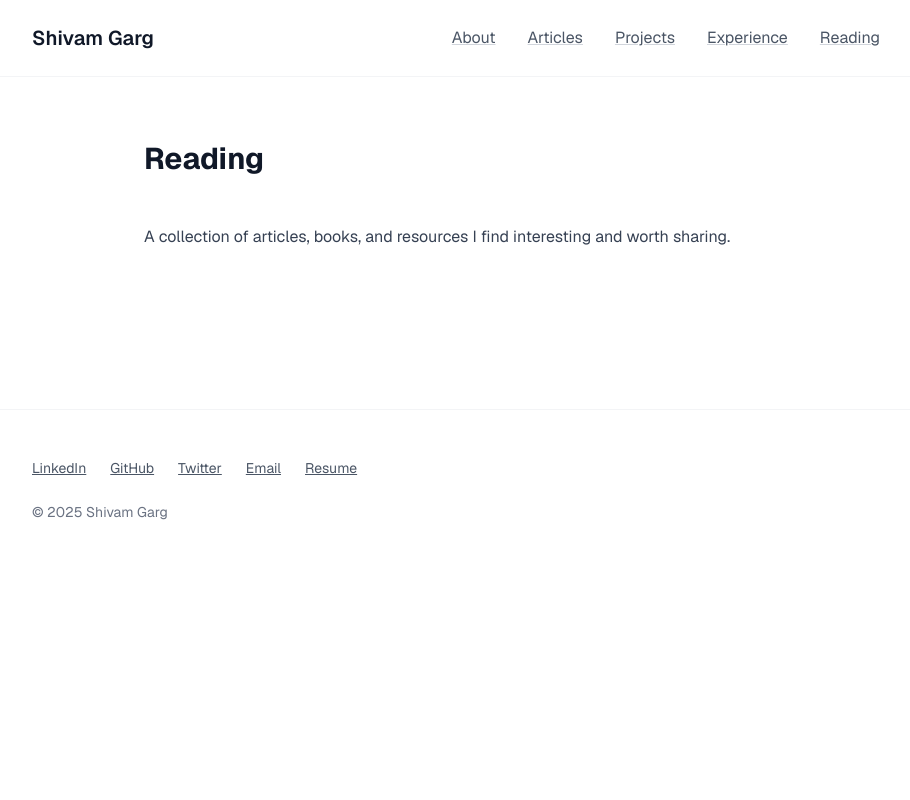
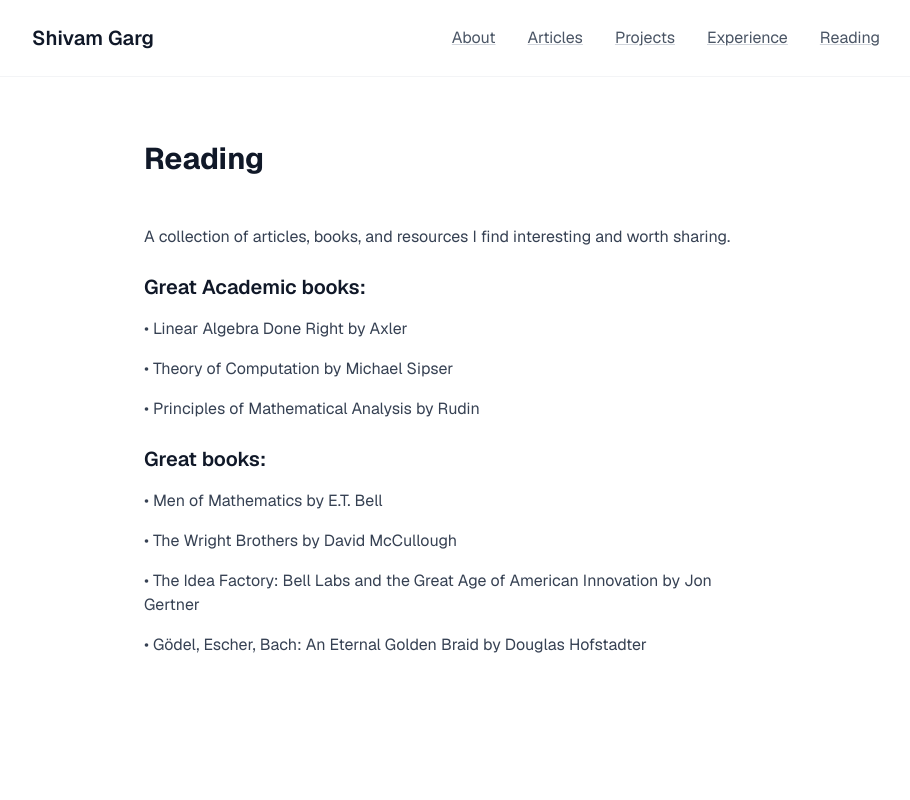
Before and after one commit to 22shivam/personal-website-redesign, a Next.js app: page /reading in a window 1280 px wide. Shown: the top 800 px of the page, without its empty margins (184-1094 px from the left). Built offline with nearby package versions, Linux system fonts and the light colour scheme.

Commit message:
added reading

```diff
--- a/app/reading/page.tsx
+++ b/app/reading/page.tsx
@@ -13,11 +13,19 @@ export default function ReadingPage() {
           <div className="space-y-6 text-gray-700">
             <p>A collection of articles, books, and resources I find interesting and worth sharing.</p>
 
-            {/* <div className="space-y-4">
-              <h2 className="text-xl font-semibold text-gray-900">Currently Reading</h2>
-              <p>• The Pragmatic Programmer</p>
-              <p>• Clean Code</p>
-            </div> */}
+            <div className="space-y-4">
+              <h2 className="text-xl font-semibold text-gray-900">Great Academic books:</h2>
+              <p>• Linear Algebra Done Right by Axler</p>
+              <p>• Theory of Computation by Michael Sipser</p>
+              <p>• Principles of Mathematical Analysis by Rudin</p>
+            </div>
+            <div className="space-y-4">
+              <h2 className="text-xl font-semibold text-gray-900">Great books:</h2>
+              <p>• Men of Mathematics by E.T. Bell</p>
+              <p>• The Wright Brothers by David McCullough</p>
+              <p>• The Idea Factory: Bell Labs and the Great Age of American Innovation by Jon Gertner</p>
+              <p>• Gödel, Escher, Bach: An Eternal Golden Braid by Douglas Hofstadter</p>
+            </div>
           </div>
         </div>
       </main>
```
